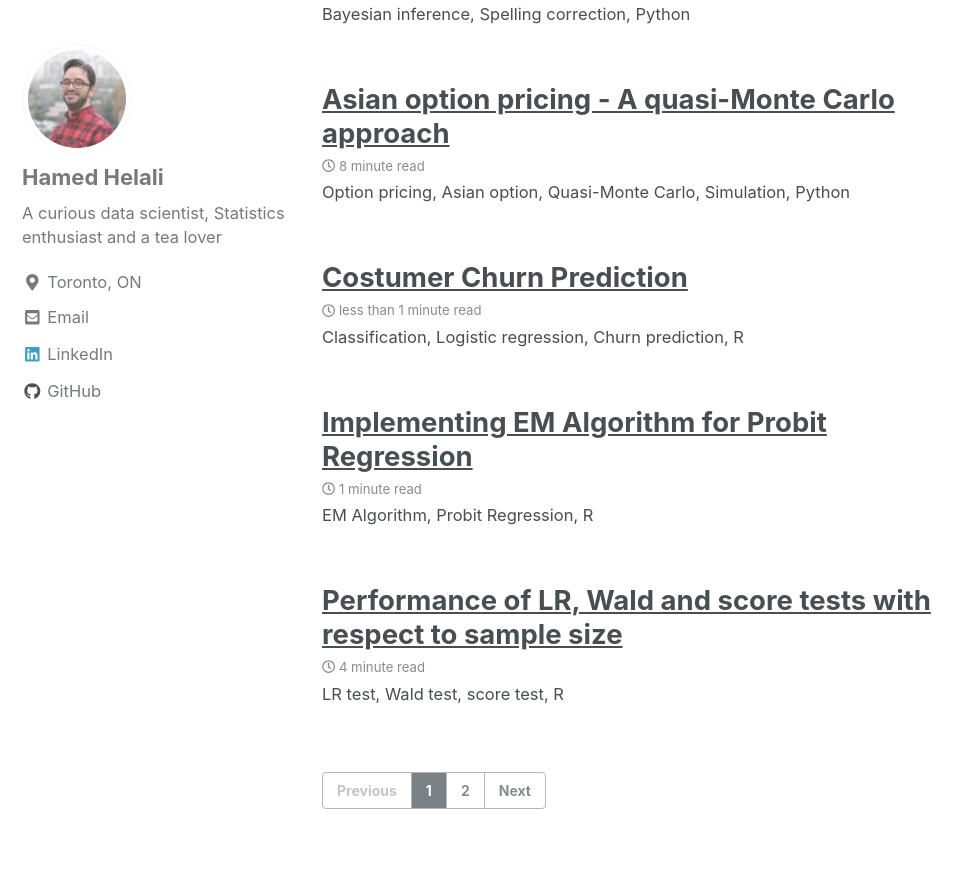
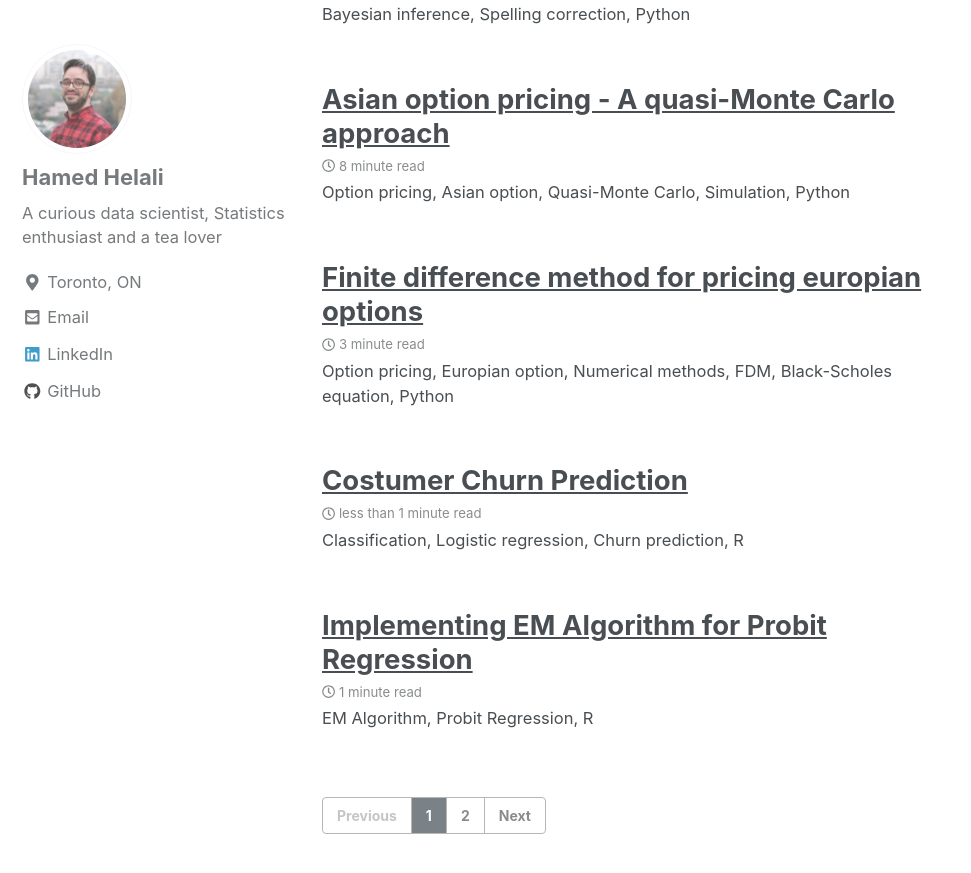
Before and after one commit to hamedhelali/hamedhelali.github.io, a Jekyll site: the page built from index.html, in a window 1280 px wide and 900 px high, scrolled down 808 px. Shown: the top 873 px of the window, without its empty margins (0-971 px from the left). Built offline with Jekyll 4.4.1, drawn with Linux system fonts in a browser that asks for light colours; nearby versions of some CDN libraries; the list of posts is cut into pages by our own code.

Commit message:
Update and rename FDM-Crank-Nicolson.md to 2020-03-30-FDM-Eu.md

```diff
--- a/_posts/FDM-Crank-Nicolson.md
+++ b/_posts/2020-03-30-FDM-Eu.md
@@ -1,17 +1,42 @@
+---
+title: "Finite difference method for pricing europian options"
+author: "Hamed Helali"
+date: 2020-03-30
+tags: [Option pricing, Europian option, Numerical methods, FDM, Black-Scholes equation, Python]
+categories: Project
+header:
+  image: "/images/asian.jpg"
+excerpt: "Option pricing, Europian option, Numerical methods, FDM, Black-Scholes equation, Python"
+mathjax: "true"
+---
+
 When pricing options with Black-Scholes equations, among the Finite-Difference methods to solve the equation, Crank-Nicolson method is the most accurate and always numerically stable. In this post, After a brief explanation of the method, its Python implementation is presented.
 
 Crank-Nicolson method is the average of implicit and explicit (FDM) approximation of Black-Scholes equation. Meaning that the approximated equation is derived from averaging two sides of implicit and explicit approximation. Therefore we have:
 
+[center](/images/FDM-Eu/1.jpg)
+
 Note that remaining terms (say the error term of approximation) is from the second order of $$\delta t$$. Rewriting the equation, we can get Crank-Nicolson scheme:
 
+[center](/images/FDM-Eu/2.jpg)
+
 Where:
+
+[center](/images/FDM-Eu/3.jpg)
 
 # Implementation Notes
 The scheme equation can be rewritten in matrix form:
 
+[center](/images/FDM-Eu/4.jpg)
+
 Where $f_i$ and $b_i$ are (M-1) dimensional vectors:
 
+[center](/images/FDM-Eu/5.jpg)
+
 And $M_1$ and $M_2$ are $(M-1) \times (M-1)$ symmetric matrices:
+
+[center](/images/FDM-Eu/6.jpg)
+[center](/images/FDM-Eu/7.jpg)
 
 # Implementation in Python
 Suppose we aim to price a **europian put option** with features as follows:
```
